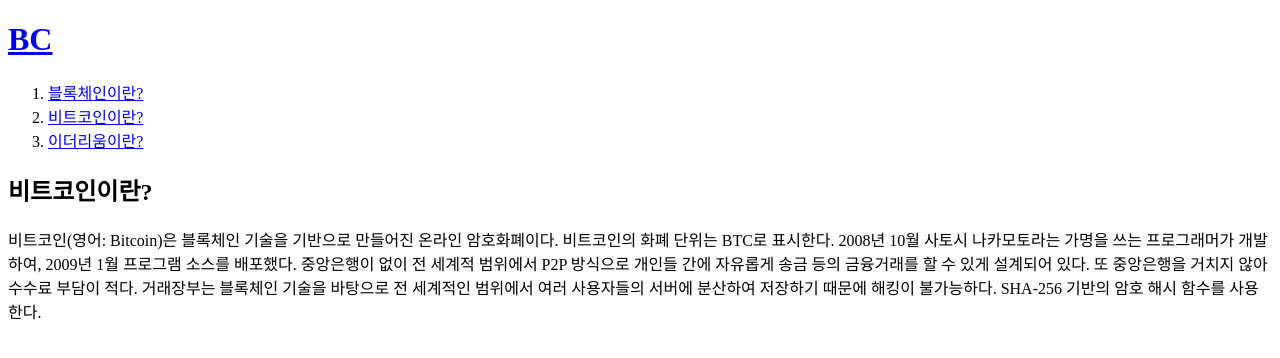
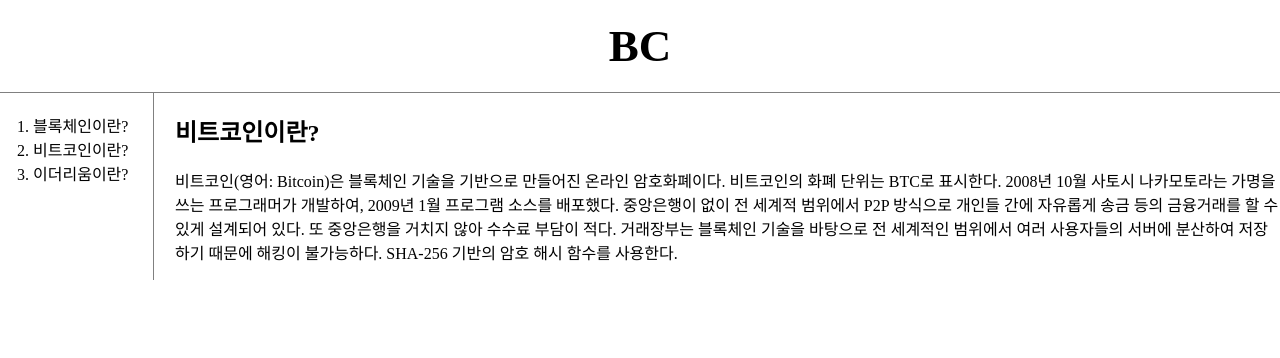
Before and after one commit to PeterParkerBC/What-is-BC-, a plain HTML site: page 2.html in a window 1280 px wide. Drawn offline with Linux system fonts and the light colour scheme.

Commit message:
CSS - 미디어 쿼리

```diff
--- a/2.html
+++ b/2.html
@@ -3,22 +3,68 @@
 <head>
 <title>BC1 - Bitcoin</title>
 <meta charset="utf-8">
+<style>
+body {
+  margin:0;
+}
+a{
+  color:black;
+   text-decoration: none;
+}
+h1{
+font-size:45px;
+text-align:center;
+border-bottom: 1px solid gray;
+margin:0;
+padding:20px;
+}
+ol{
+  border-right:1px solid gray;
+  width: 100px;
+  margin:0;
+  padding:20px;
+}
+
+#grid{
+  display:grid;
+  grid-template-columns: 150px 1fr;
+}
+#article{
+  padding-left: 25px;
+}
+#grid ol{
+  padding-left: 33px;
+}
+@media(max-width:800px){
+#grid{
+  display:block;
+  }
+ol{border-right:none;
+}
+h1{border-bottom: none
+}
+}
+</style>
 </head>
 <body>
   <h1><a href="index.html">BC</a></h1>
+  <div id="grid">
     <ol>
       <li><a href="1.html">블록체인이란?</a></li>
       <li><a href="2.html">비트코인이란?</a></li>
       <li><a href="3.html">이더리움이란?</a></li>
     </ol>
+    <div id="article">
       <h2>비트코인이란?</h2>
-<p> 비트코인(영어: Bitcoin)은 블록체인 기술을 기반으로 만들어진 온라인 암호화폐이다.
+      <p>
+        비트코인(영어: Bitcoin)은 블록체인 기술을 기반으로 만들어진 온라인 암호화폐이다.
         비트코인의 화폐 단위는 BTC로 표시한다. 2008년 10월 사토시 나카모토라는 가명을 쓰는 프로그래머가 개발하여,
         2009년 1월 프로그램 소스를 배포했다. 중앙은행이 없이 전 세계적 범위에서
         P2P 방식으로 개인들 간에 자유롭게 송금 등의 금융거래를 할 수 있게 설계되어 있다.
         또 중앙은행을 거치지 않아 수수료 부담이 적다. 거래장부는 블록체인 기술을 바탕으로 전 세계적인 범위에서 여러 사용자들의
         서버에 분산하여 저장하기 때문에 해킹이 불가능하다. SHA-256 기반의 암호 해시 함수를 사용한다.
         <p/>
-
+      </div>
+  </div>
   </body>
   </html>
```
Lines whose indentation alone changed are shown as unchanged.
